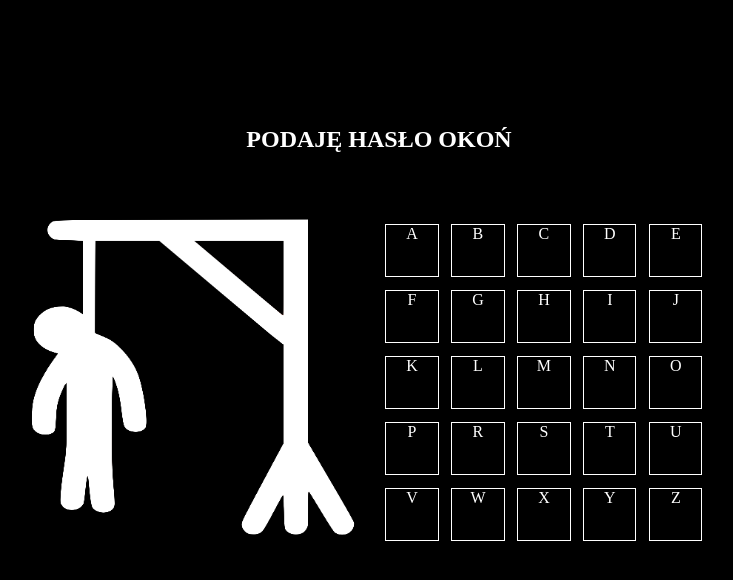
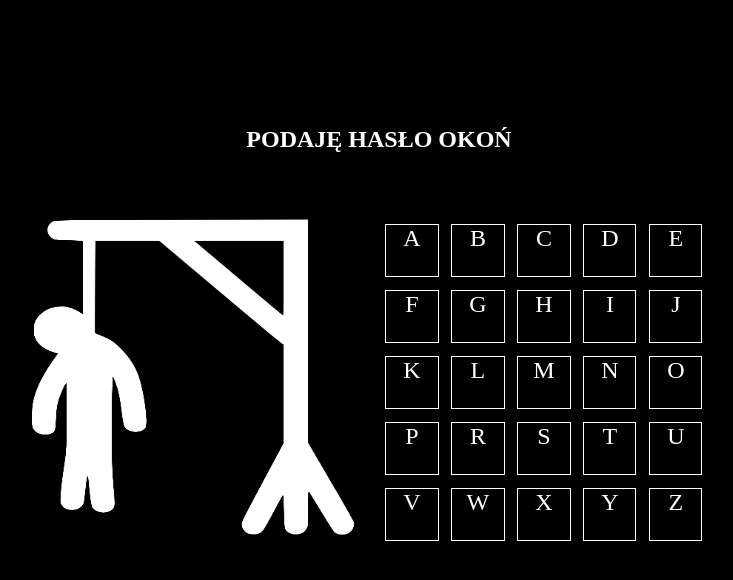
Before and after one commit to polon59/JS-online-hangman-game, a plain HTML site: page index.html in a window 1280 px wide. Shown: the whole page, without its empty margins (261-994 px from the left). Drawn offline with Linux system fonts and the light colour scheme.

Commit message:
Change text sixe of alphabeth letters

```diff
--- a/CSS/styles.css
+++ b/CSS/styles.css
@@ -31,12 +31,14 @@ body{
 }
 
 .letter{
+    float: left;
     width: 4vw;
     height: 4vw;
     min-height: 30px;
     min-width: 30px;
-    padding: auto;
-    float: left;
     margin: 0.5vw;
+    text-align: center;
     border: 1px solid white;
+    font-size: x-large;
+
 }
```
